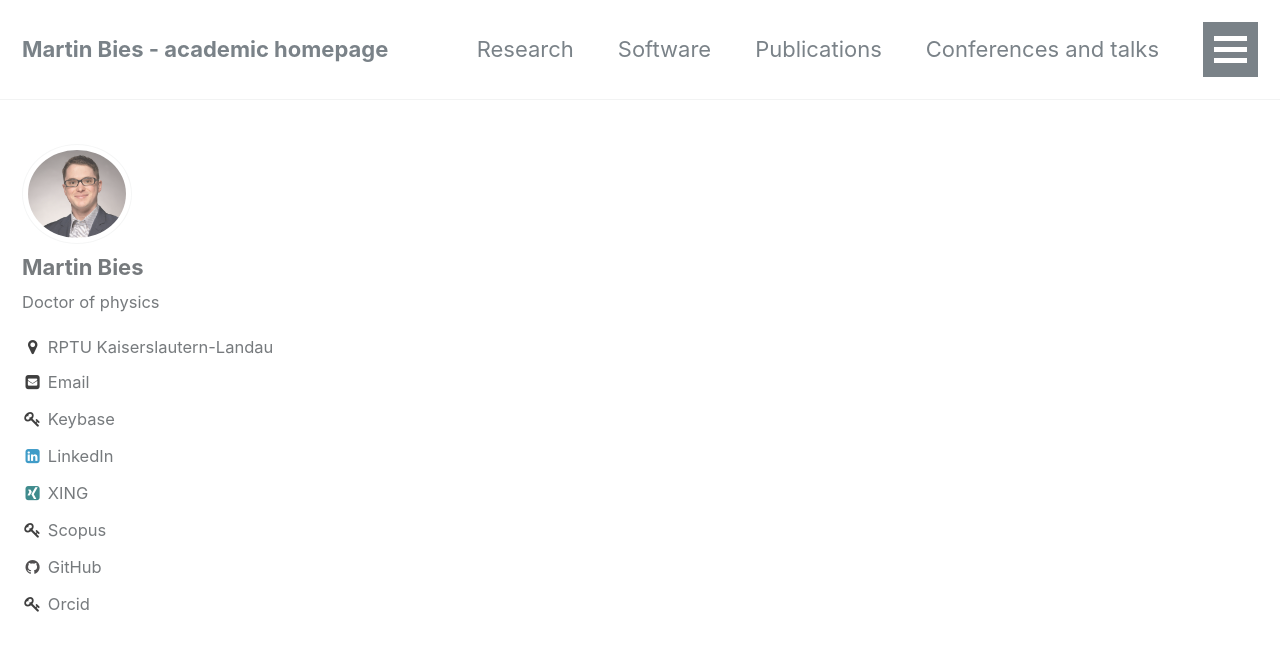
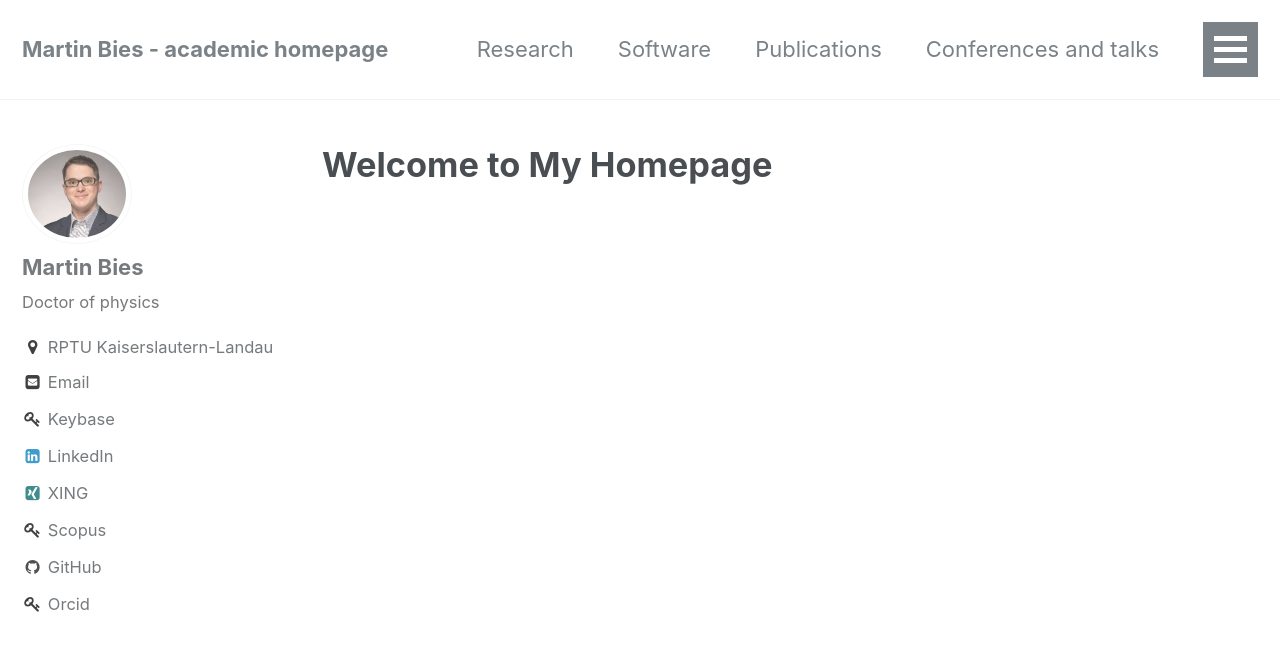
Before and after one commit to MartinBies/MartinBies.github.io, a Jekyll site: the page built from index.md, in a window 1280 px wide and 900 px high. Shown: the top 651 px of the window. Built offline with Jekyll 4.4.1, drawn with Linux system fonts in a browser that asks for light colours; our own code applies the rules of GitHub Pages for plain Markdown files; part of the change alters nothing that is shown.

Commit message:
Modify index.md

```diff
--- a/_layouts/archive.html
+++ /dev/null
@@ -1,24 +0,0 @@
----
-layout: default
----
-
-{% if page.header.overlay_color or page.header.overlay_image or page.header.image %}
-  {% include page__hero.html %}
-{% elsif page.header.video.id and page.header.video.provider %}
-  {% include page__hero_video.html %}
-{% endif %}
-
-{% if page.url != "/" and site.breadcrumbs %}
-    {% include breadcrumbs.html %}
-{% endif %}
-
-<div id="main" role="main">
-  {% include sidebar.html %}
-
-  <div class="archive">
-    {% unless page.header.overlay_color or page.header.overlay_image %}
-      <h1 class="page__title">{{ page.title }}</h1>
-    {% endunless %}
-    {{ content }}
-  </div>
-</div>
--- a/_layouts/home.html
+++ b/_layouts/home.html
@@ -1,3 +1,15 @@
 ---
-layout: archive
+layout: default
 ---
+
+{% if page.url != "/" and site.breadcrumbs %}
+  {% include breadcrumbs.html %}
+{% endif %}
+
+<div id="main" role="main">
+    {% include sidebar.html %}
+
+    <div class="archive">
+      {{ content }}
+    </div>
+  </div>
--- a/index.html
+++ /dev/null
@@ -1,27 +0,0 @@
----
-layout: home
-author_profile: true
----
-
-{% if page.comments %}
-<div id="disqus_thread"></div>
-<script>
-
-/**
-*  RECOMMENDED CONFIGURATION VARIABLES: EDIT AND UNCOMMENT THE SECTION BELOW TO INSERT DYNAMIC VALUES FROM YOUR PLATFORM OR CMS.
-*  LEARN WHY DEFINING THESE VARIABLES IS IMPORTANT: https://disqus.com/admin/universalcode/#configuration-variables*/
-/*
-var disqus_config = function () {
-this.page.url = PAGE_URL;  // Replace PAGE_URL with your page's canonical URL variable
-this.page.identifier = PAGE_IDENTIFIER; // Replace PAGE_IDENTIFIER with your page's unique identifier variable
-};
-*/
-(function() { // DON'T EDIT BELOW THIS LINE
-var d = document, s = d.createElement('script');
-s.src = 'https://MartinBies-github-io.disqus.com/embed.js';
-s.setAttribute('data-timestamp', +new Date());
-(d.head || d.body).appendChild(s);
-})();
-</script>
-<noscript>Please enable JavaScript to view the <a href="https://disqus.com/?ref_noscript">comments powered by Disqus.</a></noscript>
-{% endif %}
--- /dev/null
+++ b/index.md
@@ -0,0 +1,6 @@
+---
+layout: home
+author_profile: true
+---
+
+# Welcome to My Homepage
```
